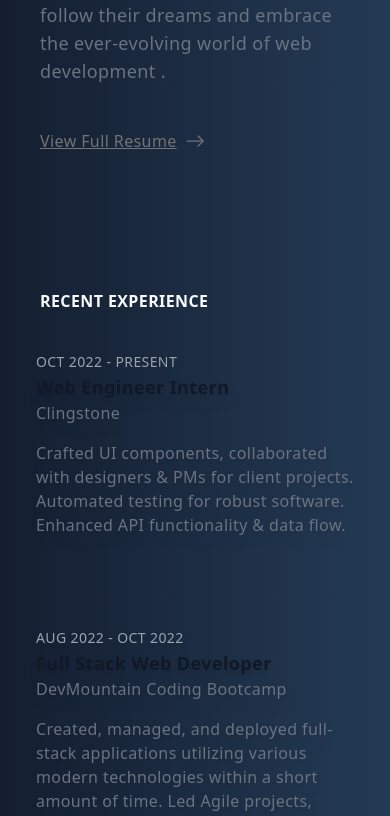
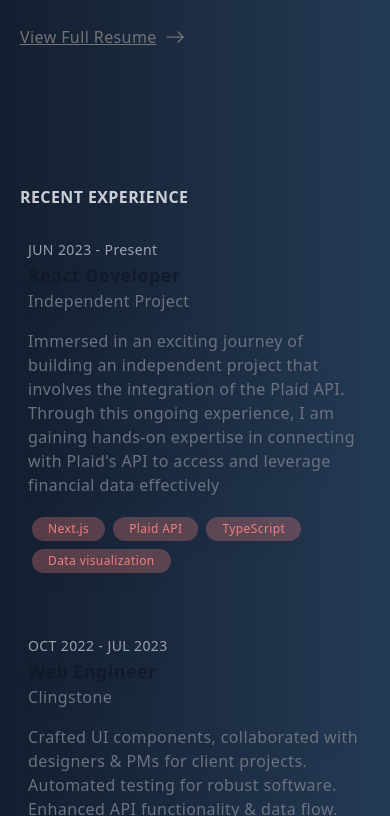
Before and after one commit to vinhnguyendev/portfolio-next-js, a Next.js app: page / in a window 390 px wide. Shown: the part 1184-2000 px from the top of the page. Built offline with nearby package versions, Linux system fonts and the light colour scheme.

Commit message:
add some styling for mobile view

```diff
--- a/components/about/about-me-bio.js
+++ b/components/about/about-me-bio.js
@@ -6,7 +6,7 @@ import Link from "next/link";
 export default function AboutMeBio() {
   return (
       <div className="h-[100%] md:h-[100%] lg:h-screen flex w-[100%] sm:w-[100%] md:w-[100%] lg:w-[50%] ml-auto z-50">
-        <div className="m-auto py-10 px-5 self-end">
+        <div className="m-auto py-10 self-end">
           <h3 className="my-5  text-slate-50 font-normal dark:text-slate-200">
             ABOUT
           </h3>
--- a/components/experience/index.js
+++ b/components/experience/index.js
@@ -5,37 +5,46 @@ import TimelineItem from "./timeline-item";
 const EXPERIENCES = [
   {
     id: 1,
-    date: "OCT 2022 - PRESENT",
-    title: "Web Engineer Intern",
-    company: "Clingstone",
-    location: "Plano,TX",
-    description:
-      "Crafted UI components, collaborated with designers & PMs for client projects. Automated testing for robust software. Enhanced API functionality & data flow.",
+    date: "JUN 2023 - Present",
+    title: "React Developer",
+    company: "Independent Project",
+    location: "Remote",
+    description:"Immersed in an exciting journey of building an independent project that involves the integration of the Plaid API. Through this ongoing experience, I am gaining hands-on expertise in connecting with Plaid's API to access and leverage financial data effectively",
+    skills: ["Next.js","Plaid API","TypeScript","Data visualization"]
   },
   {
     id: 2,
+    date: "OCT 2022 - JUL 2023",
+    title: "Web Engineer",
+    company: "Clingstone",
+    location: "Plano,TX",
+    description:"Crafted UI components, collaborated with designers & PMs for client projects. Automated testing for robust software. Enhanced API functionality & data flow.",
+    skills: ["RESTful APIs","React","Webpack","responsive UI"]
+  },
+  {
+    id: 3,
     date: "AUG 2022 - OCT 2022",
     title: "Full Stack Web Developer",
     company: "DevMountain Coding Bootcamp",
     location: "Lehi, UT",
-    description:
-      "Created, managed, and deployed full-stack applications utilizing various modern technologies within a short amount of time. Led Agile projects, promoted pair programming, and facilitated productive team meetings.",
+    description:"Created, managed, and deployed full-stack applications utilizing various modern technologies within a short amount of time. Led Agile projects, promoted pair programming, and facilitated productive team meetings.",
+    skills: ["MERN stack","CSS3","Jest"]
   },
   {
-    id: 3,
+    id: 4,
     date: "JUN 2022 - AUG 2022",
     title: "Web Developer",
     company: "DevMountain Coding Bootcamp",
     location: "Lehi, UT",
-    description:
-      "Recognized by Software Developer mentors for excelling in challenges, projects, quick learning, and stylish design. ",
+    description:"Recognized by Software Developer mentors for excelling in challenges, projects, quick learning, and stylish design. ",
+    skills: ["HTML", "CSS3","JavaScript","Node.js"]
   },
 ];
 
 const Timeline = () => {
   return (
     <div className="flex-row lg:w-[50%]">
-      <div className="m-auto px-5 lg:px-0 lg:py-7">
+      <div className="m-auto lg:px-0 lg:py-7">
         <h3 className="text-slate-50 font-normal dark:text-slate-200">
           RECENT EXPERIENCE
         </h3>
--- a/components/experience/timeline-item.js
+++ b/components/experience/timeline-item.js
@@ -1,13 +1,19 @@
 import React from "react";
+
+const SkillItems = (props) => {
+  return(
+    <li className="m-1 bg-[#f1807e]/30 inline-flex p-1 px-4 rounded-full " key={props.skill}><p className="text-[#f1807e] font-light text-xs">{props.skill}</p></li>
+  )
+}
 
 export default function TimelineItem(props) {
   const experience = props.experience;
-  const { id, date, title, company, location, description } = experience;
+  const { id, date, title, company, description, skills } = experience;
 
   return (
     <li className="lg:ml-5 py-5 lg:py-10" key={title}>
       <div className="lg:absolute lg:w-3 lg:h-3 lg:bg-gray-200 lg:rounded-full lg:mt-1.5 lg:-left-1.5 lg:border lg:border-white lg:dark:border-gray-900 lg:dark:bg-gray-700"></div>
-      <div className="p-4 lg:p-3 hover:bg-white hover:bg-opacity-5 hover:backdrop-blur-lg hover:rounded drop-shadow-lg ease-in duration-100 ">
+      <div className="p-2 md:p-4 lg:p-3 hover:bg-white hover:bg-opacity-5 hover:backdrop-blur-lg hover:rounded drop-shadow-lg ease-in duration-100 ">
       <time className="mb-1 text-sm font-normal leading-none text-gray-400 dark:text-gray-500">
         {date}
       </time>
@@ -20,7 +26,9 @@ export default function TimelineItem(props) {
       <p className="mb-4 text-base font-normal text-gray-500 dark:text-gray-400">
         {description}
       </p>
-
+     <ul>
+      {skills.map((skill, index) => <SkillItems key={index} skill={skill}/>)}
+     </ul>
       </div>
     </li>
   );
--- a/components/hero.js
+++ b/components/hero.js
@@ -1,17 +1,17 @@
 import React from "react";
 import { AiFillInstagram, AiFillGithub } from "react-icons/ai";
 import { FaLinkedinIn } from "react-icons/fa";
-import { BsDiscord } from "react-icons/bs";
+
 
 
 export default function Hero() {
   const heroTitle = {
     title: "Vinh Nguyen",
     subTitle: "web developer",
-    text: "A web developer with a solid foundation in front-end and back-end technologies",
+    text: "My expertise lies in sculpting front-end journeys that prioritize the user experience",
   };
   return (
-    <div className="flex h-[100%] lg:h-screen lg:w-[40%] lg:fixed lg:z-10 px-10 lg:px-0">
+    <div className="flex h-[100%] lg:h-screen lg:w-[40%] lg:fixed lg:z-10 px-5 lg:px-0">
       <div className="flex-col inline-flex m-auto w-full">
         <div className="m-auto py-11 px-2 lg:ps-11 w-[100%] text-left lg:text-left mt-[5rem]">
           <div>
--- a/components/layout/main-navbar.js
+++ b/components/layout/main-navbar.js
@@ -20,7 +20,7 @@ export default function MainNavbar(props) {
   const visible = props.visible
   return (
     <header
-      className={`fixed w-full h-20  z-[100]  backdrop-blur-lg shadow-md lg:pr-[5rem] ${
+      className={`fixed w-full h-20  z-[100] bg-gradient-to-r from-[#141E30] to-[#243B55]  shadow-md lg:pr-[5rem] ${
         !visible && "hidden"
       }`}
     >
--- a/components/projects/projects-grid.js
+++ b/components/projects/projects-grid.js
@@ -35,7 +35,7 @@ export default function ProjectsGrid(props) {
   const projects = props.projects.projects
 
   return (
-    <div className="w-[100%] px-5 lg:px-0">
+    <div className="w-[100%] lg:px-0">
     <ul className="list-none m-0 p-0 grid grid-cols-1 md:grid-cols-2 lg:grid-cols-2 gap-10 content-center">
       {projects.map((project, index) => (
         <ProjectItem key={index} project={project} />
--- a/components/questions/questionListItem.js
+++ b/components/questions/questionListItem.js
@@ -2,7 +2,7 @@ import React, { useState } from "react";
 import { AiOutlinePlus, AiOutlineMinus } from "react-icons/ai";
 
 export default function QuestionListItem(props) {
-  const { id, question, answer } = props.question;
+  const { question, answer } = props.question;
   const [open, setOpen] = useState(false);
 
   return (
@@ -13,8 +13,10 @@ export default function QuestionListItem(props) {
           {open ? <AiOutlineMinus /> : <AiOutlinePlus />}
         </button>
       </div>
-      <div className={!open? "hidden" : "bg-[#4b5563] border  border-slate-600 bg-opacity-20 my-5 p-5 rounded-xl drop-shadow-lg mt-4"}>
+      <div className={!open? "max-h-0 opacity-0 mt-0 transition-all duration-200" : "overflow-hidden transition-all duration-500 max-h-full opacity-100 mt-2 "}>
+      <div className="bg-[#4b5563] border  border-slate-600 bg-opacity-20 my-5 p-5 rounded-xl drop-shadow-lg mt-4">
       <p>"{answer}"</p>
+      </div>
       </div>
     </li>
   );
--- a/components/testimonial/slider.js
+++ b/components/testimonial/slider.js
@@ -62,7 +62,7 @@ export default function TestimonialSlider() {
             </span>
           </div>
         </div>
-        <p className="testimonial-text text-sm py-4">
+        <p className="testimonial-text text-md py-4">
           "{testimonials[currentTestimonial].text}"
         </p>
         <Link
--- a/styles/globals.css
+++ b/styles/globals.css
@@ -5,6 +5,7 @@
 
 html {
   scroll-behavior: smooth;
+  background-color:#141E30
 }
 
 @layer base {
@@ -17,7 +18,7 @@ html {
   h4,
   h5,
   h6 {
-    @apply font-bold !important;
+    @apply font-bold opacity-80 !important;
   }
   h1 {
     @apply text-5xl sm:text-5xl md:text-6xl lg:text-6xl !important;
```
Also changed, not shown: components/Form/contact-form.js (+4 -4 lines).
